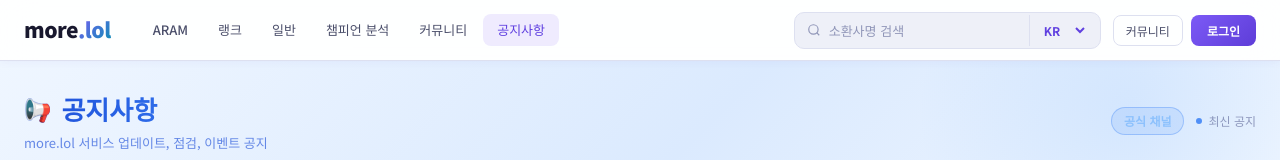
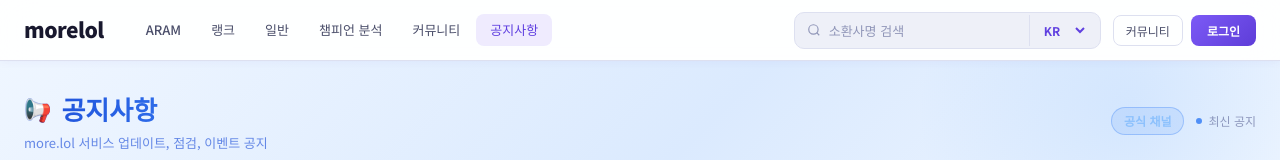
Before and after one commit to shinseongmin1-sketch/more.lol, a React (Vite) app: page /notice in a window 1280 px wide. Shown: the top 160 px of the page. Built offline with nearby package versions, Linux system fonts and the light colour scheme.

Commit message:
fix: 사이트명 more.lol → morelol 변경

```diff
--- a/src/components/Header.tsx
+++ b/src/components/Header.tsx
@@ -50,8 +50,7 @@ export default function Header({ onSearch, user, onLoginClick, onLogout }: Heade
       <div className="header-inner">
         <div className="header-left">
           <Link to="/" className="logo">
-            <span className="logo-text">more</span>
-            <span className="logo-dot">.lol</span>
+            <span className="logo-text">morelol</span>
           </Link>
           <nav className="header-nav">
             {navItems.map(item => (
--- a/src/components/HeroSearch.tsx
+++ b/src/components/HeroSearch.tsx
@@ -39,8 +39,7 @@ export default function HeroSearch({ onSearch }: HeroSearchProps) {
       <div className="hero-content">
         <div className="hero-badge">Beta</div>
         <h1 className="hero-title">
-          <span className="hero-title-more">more</span>
-          <span className="hero-title-dot">.lol</span>
+          <span className="hero-title-more">morelol</span>
         </h1>
         <p className="hero-subtitle">더 깊은 전적 분석 · 더 정확한 티어 정보</p>
 
```
